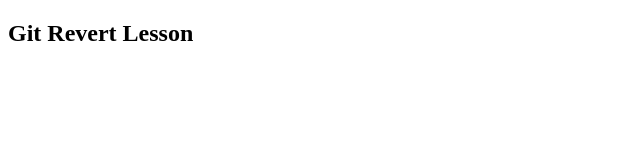
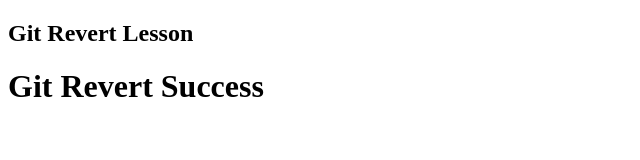
Before and after one commit to myskills-it/Git-Revert, a plain HTML site: page index.html in a window 1280 px wide. Shown: the whole page, without its empty margins (0-640 px from the left). Drawn offline with Linux system fonts and the light colour scheme.

Commit message:
Code Added

```diff
--- a/index.html
+++ b/index.html
@@ -7,5 +7,7 @@
 </head>
 <body>
 <h2>Git Revert Lesson</h2>
+<h1>Git Revert Success</h1>
+
 </body>
 </html>
```
